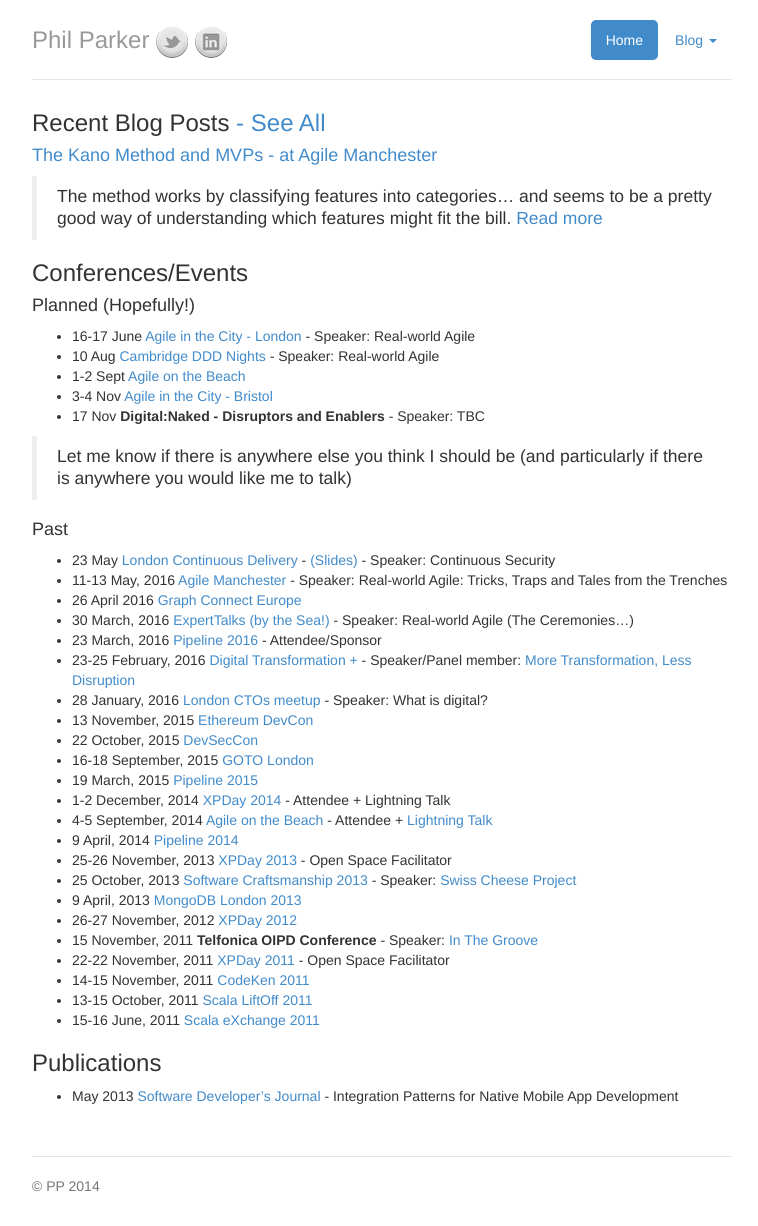
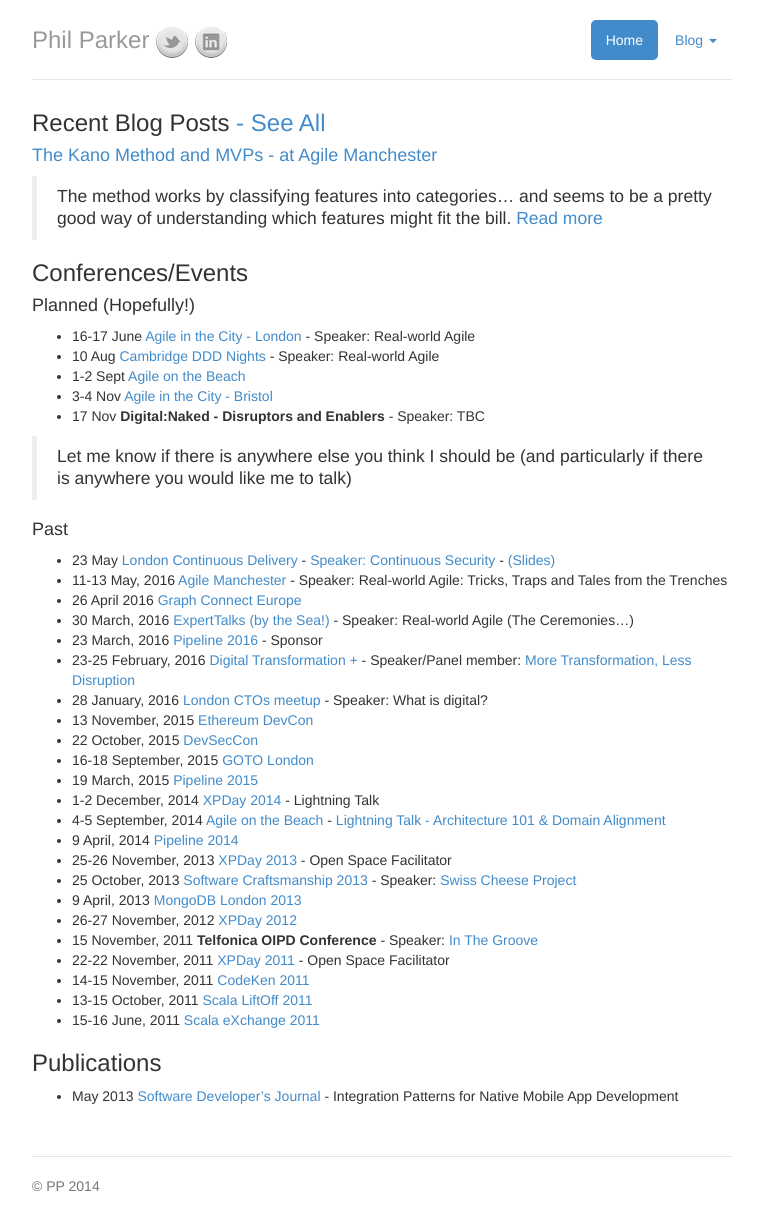
Before and after one commit to parker0phil/parker0phil.github.io, a Jekyll site: the page built from index.md, in a window 1280 px wide. Shown: the whole page, without its empty margins (258-1016 px from the left). Built offline with Jekyll 4.4.1, drawn with Linux system fonts in a browser that asks for light colours.

Commit message:
formatted links

```diff
--- a/index.md
+++ b/index.md
@@ -25,19 +25,19 @@
 
 #### Past
 
-- 23 May [London Continuous Delivery](https://vimeo.com/168470076) - [(Slides)](http://www.slideshare.net/EqualExperts/continuous-security) - Speaker: Continuous Security
+- 23 May [London Continuous Delivery](http://www.meetup.com/London-Continuous-Delivery/events/228002697/) - [Speaker: Continuous Security](https://vimeo.com/168470076) - [(Slides)](http://www.slideshare.net/EqualExperts/continuous-security)
 - 11-13 May, 2016 [Agile Manchester](http://agilemanchester.net/2016/sessions/index.php?session=503) - Speaker: Real-world Agile: Tricks, Traps and Tales from the Trenches
 - 26 April 2016 [Graph Connect Europe](http://graphconnect.com)
 - 30 March, 2016 [ExpertTalks (by the Sea!)](http://www.meetup.com/Expert-Talks/events/229575362/) - Speaker: Real-world Agile (The Ceremonies...)
-- 23 March, 2016 [Pipeline 2016](http://web.pipelineconf.info/) - Attendee/Sponsor
+- 23 March, 2016 [Pipeline 2016](http://web.pipelineconf.info/) - Sponsor
 - 23-25 February, 2016 [Digital Transformation +](http://www.digitaltransformationplus.com/conference-day-one---february-24th-2016-agendaday) - Speaker/Panel member: [More Transformation, Less Disruption](http://www.cxnetwork.com/cx-digital/videos/how-do-bbc-and-merlin-entertainments-make-the-most/)
 - 28 January, 2016 [London CTOs meetup](http://www.meetup.com/LondonCTOs/) - Speaker: What is digital?
 - 13 November, 2015 [Ethereum DevCon](https://devcon.ethereum.org/)
 - 22 October, 2015 [DevSecCon](https://www.devseccon.com/)
 - 16-18 September, 2015 [GOTO London](http://gotocon.com/goto-london-2015/)
 - 19 March, 2015 [Pipeline 2015](http://web.pipelineconf.info/2015-event/)
-- 1-2 December, 2014 [XPDay 2014](http://xpday.wordpress.com/) - Attendee + Lightning Talk
-- 4-5 September, 2014 [Agile on the Beach](http://agileonthebeach.com/) - Attendee + [Lightning Talk](/2014/09/04/architecture-101+domain-alignment/)
+- 1-2 December, 2014 [XPDay 2014](http://xpday.wordpress.com/) - Lightning Talk
+- 4-5 September, 2014 [Agile on the Beach](http://agileonthebeach.com/) - [Lightning Talk - Architecture 101 & Domain Alignment](/2014/09/04/architecture-101+domain-alignment/)
 - 9 April, 2014 [Pipeline 2014](http://web.pipelineconf.info/2014-event/)
 - 25-26 November, 2013 [XPDay 2013](http://xpday.wordpress.com/) - Open Space Facilitator
 - 25 October, 2013 [Software Craftsmanship 2013](http://www.codemanship.co.uk/softwarecraftsmanship/) - Speaker: [Swiss Cheese Project](http://about.swisscheeseproject.com/sc2013.html)
```
